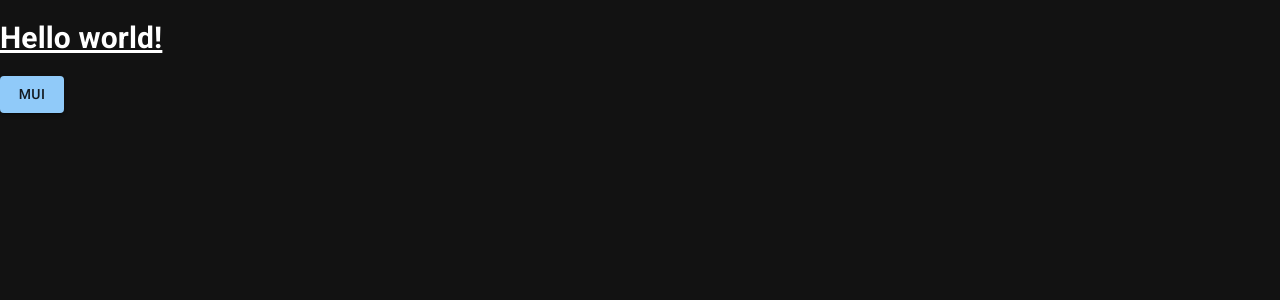
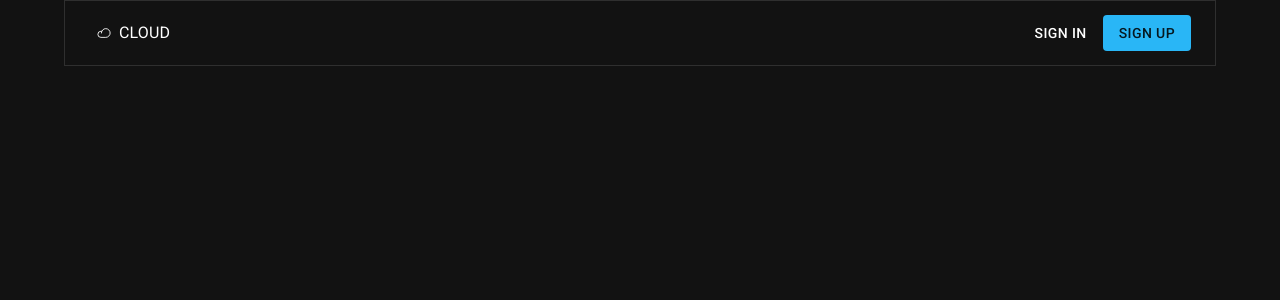
Before and after one commit to L4snico/cloud, a React (Vite) app in the folder client/: page / in a window 1280 px wide. Shown: the top 300 px of the page. Built offline with nearby package versions, Linux system fonts and the light colour scheme.

Commit message:
creating and using TopBarHome

```diff
--- /dev/null
+++ b/client/src/components/index.tsx
@@ -0,0 +1 @@
+export * from "./surfaces"
--- /dev/null
+++ b/client/src/components/surfaces/TopBar.tsx
@@ -0,0 +1,39 @@
+import { AppBar, Button, Container, Toolbar, Typography } from "@mui/material"
+import { Component } from "classes"
+import { Cloud } from "phosphor-react"
+import { Link } from "react-router-dom"
+
+export class TopBarHome extends Component {
+	static build(): JSX.Element {
+		return (
+			<>
+				<Container>
+					<AppBar position="static" variant="outlined">
+						<Toolbar className="w-full">
+							<div className="flex w-full">
+								<Button variant="text" color="inherit">
+									<Cloud className="mr-2" />
+									<Typography>Cloud</Typography>
+								</Button>
+							</div>
+							<div className="flex justify-end w-full">
+								<Button variant="text" color="inherit" className="mr-2">
+									Sign In
+								</Button>
+								<Link to={"/sign-up"}>
+									<Button variant="contained" disableElevation color="info">
+										Sign Up
+									</Button>
+								</Link>
+							</div>
+						</Toolbar>
+					</AppBar>
+				</Container>
+			</>
+		)
+	}
+
+	render(): JSX.Element {
+		return <TopBarHome.build />
+	}
+}
--- /dev/null
+++ b/client/src/components/surfaces/index.tsx
@@ -0,0 +1 @@
+export * from "./TopBar"
--- a/client/src/index.css
+++ b/client/src/index.css
@@ -4,3 +4,7 @@
 body {
 	font-family: "Roboto";
 }
+
+a {
+	text-decoration: none;
+}
--- a/client/src/pages/Home/index.tsx
+++ b/client/src/pages/Home/index.tsx
@@ -1,12 +1,11 @@
-import { Button } from "@mui/material"
 import { Component } from "classes"
+import { TopBarHome } from "components"
 
 export class HomePage extends Component {
 	static build(): JSX.Element {
 		return (
 			<>
-				<h1 className="text-3xl font-bold underline">Hello world!</h1>
-				<Button variant="contained">MUI</Button>
+				<TopBarHome />
 			</>
 		)
 	}
```
